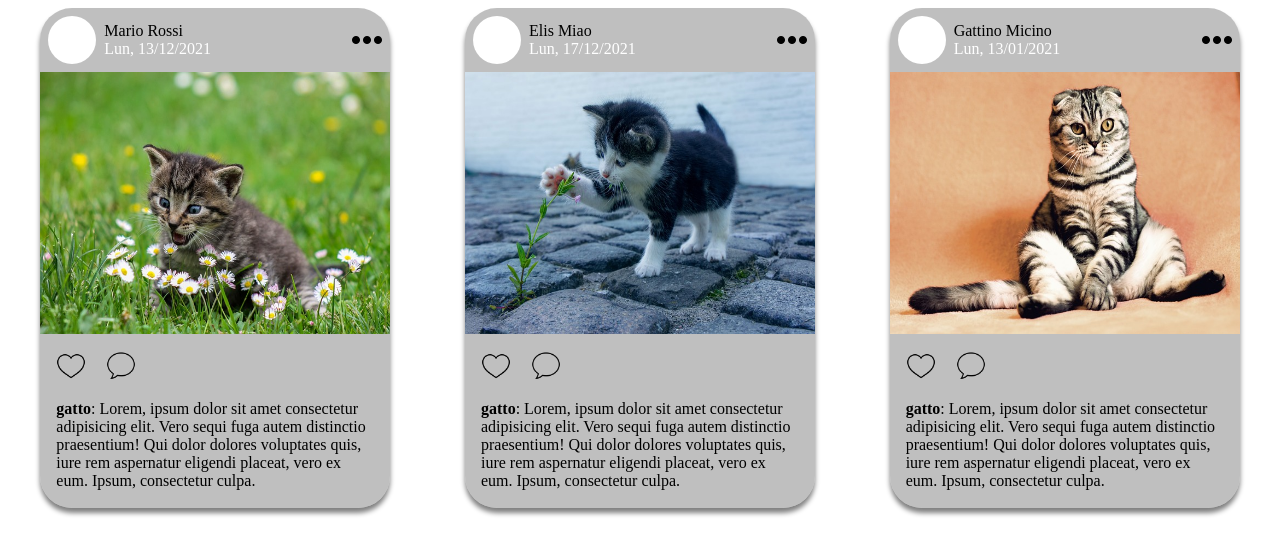
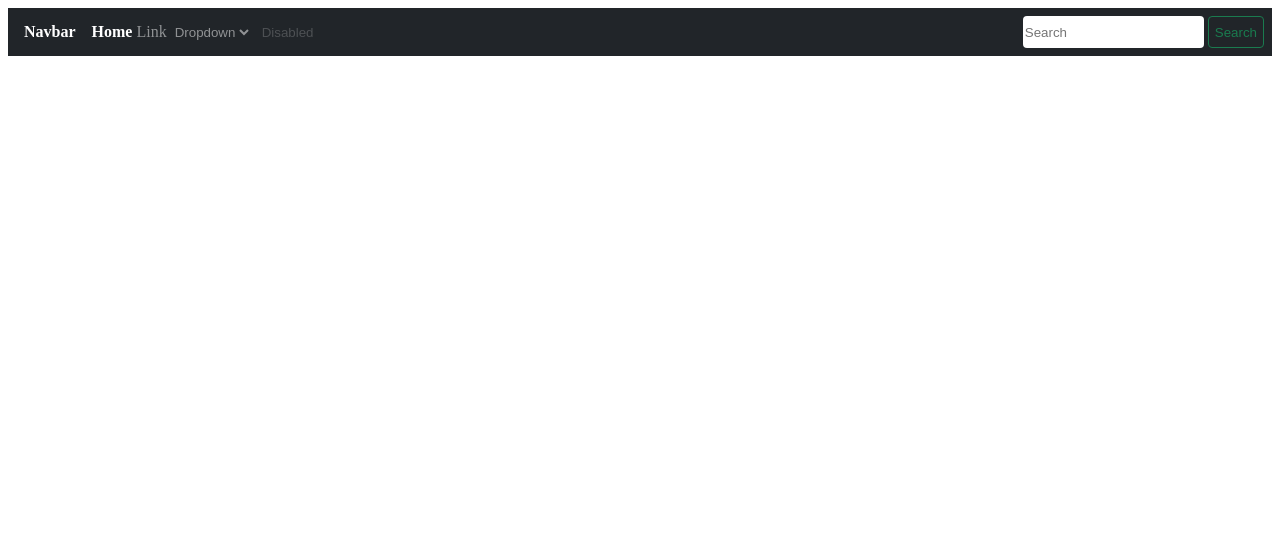
Before and after one commit to MatteoSpinelli/develhopeCSS, a plain HTML site: page index.html in a window 1280 px wide. Drawn offline with Linux system fonts and the light colour scheme.

Commit message:
feat: add exercise files

```diff
--- a/index.html
+++ b/index.html
@@ -5,59 +5,29 @@
     <meta http-equiv="X-UA-Compatible" content="IE=edge">
     <meta name="viewport" content="width=device-width, initial-scale=1.0">
     <link rel="stylesheet" href="style.css">
-    <title>Document</title>
+    <title>HTML exercise</title>
 </head>
 <body>
-    <div class="card">
-        <div class="header">
-            <div class="img-placeholder"></div>
-            <div class="info">
-                <p class="name">Mario Rossi</p>
-                <p class="date">Lun, 13/12/2021</p>
-            </div>
-            <img src="assets/ellipsis.png" class="dots" alt="dots">
-        </div>
-        <div class="content">
-            <img src="assets/cat1.jpg" alt="gatto">
-            <img src="assets/hearth.png" alt="" class="heart">
-            <img src="assets/message.png" alt="" class="message">
-            <p class="description"><b>gatto</b>: Lorem, ipsum dolor sit amet consectetur adipisicing elit. Vero sequi fuga autem distinctio praesentium! Qui dolor dolores voluptates quis, iure rem aspernatur eligendi placeat, vero ex eum. Ipsum, consectetur culpa.</p>
-        </div>
-    </div>
-
-    <div class="card">
-        <div class="header">
-            <div class="img-placeholder"></div>
-            <div class="info">
-                <p class="name">Elis Miao</p>
-                <p class="date">Lun, 17/12/2021</p>
-            </div>
-            <img src="assets/ellipsis.png" class="dots" alt="dots">
-        </div>
-        <div class="content">
-            <img src="assets/cat2.jpg" alt="gatto">
-            <img src="assets/hearth.png" alt="" class="heart">
-            <img src="assets/message.png" alt="" class="message">
-            <p class="description"><b>gatto</b>: Lorem, ipsum dolor sit amet consectetur adipisicing elit. Vero sequi fuga autem distinctio praesentium! Qui dolor dolores voluptates quis, iure rem aspernatur eligendi placeat, vero ex eum. Ipsum, consectetur culpa.</p>
-        </div>
-    </div>
-
-    <div class="card">
-        <div class="header">
-            <div class="img-placeholder"></div>
-            <div class="info">
-                <p class="name">Gattino Micino</p>
-                <p class="date">Lun, 13/01/2021</p>
-            </div>
-            <img src="assets/ellipsis.png" class="dots" alt="dots">
-        </div>
-        <div class="content">
-            <img src="assets/cat3.jpg" alt="gatto">
-            <img src="assets/hearth.png" alt="" class="heart">
-            <img src="assets/message.png" alt="" class="message">
-            <p class="description"><b>gatto</b>: Lorem, ipsum dolor sit amet consectetur adipisicing elit. Vero sequi fuga autem distinctio praesentium! Qui dolor dolores voluptates quis, iure rem aspernatur eligendi placeat, vero ex eum. Ipsum, consectetur culpa.</p>
-        </div>
-    </div>
-
+    <nav>
+        <img src="hamburger.png" id="hamburger" alt="hamburger menu">
+        <b>Navbar</b>
+        <ul>
+            <li><a href=""><b>Home</b></a></li>
+            <li><a href="">Link</a></li>
+            <li>
+                <select name="dropdown" id="dropdown">
+                    <option value="opt1">Dropdown</option>
+                    <option value="opt2">opt2</option>
+                </select>
+            </li>
+            <li>
+                <button disabled>Disabled</button>
+            </li>
+        </ul>
+        <form action="">
+            <input type="search" name="search" placeholder="Search">
+            <button>Search</button>
+        </form>
+    </nav>
 </body>
 </html>
--- a/style.css
+++ b/style.css
@@ -1,94 +1,86 @@
-/* || Card Style */
-.card{
-    background-color: rgba(128, 128, 128, 0.5);
-    width: 350px;
-    height: 500px;
-    border-radius: 2rem;
+@media (min-width: 768px){
+    #hamburger{
+        display: none;
+    }
+    nav{
         display: flex;
-    flex-direction: column;
-    box-shadow: 0px 5px 5px gray;
+        gap: 1rem;
+        color: white;
+        background-color: rgb(33, 37, 41);
+        align-items: center;
+        padding-left: 1rem;
     }
-.header{
-    padding: 1rem;
-    display: flex;
-    align-items: center;
-    padding: 0.5rem
-}
-.info{
-    margin-left: 0.5rem;
+
+    ul{
+        list-style-type: none;
+        margin: 0;
+        padding: 0;
         flex: 1;
     }
-.info p{
-    margin-top: 0;
-    margin-bottom: 0;
+
+    li{
+        display: inline-block;
     }
-.img-placeholder{
-    margin: 0;
-    display: inline-block;
-    background-color: white;
-    width: 3rem;
-    height: 3rem;
-    border-radius: 1.5rem;
+
+    a, a:visited{
+        color: white;
+        text-decoration: none;
     }
-.date{
+
+    select, button{
+        color: white;
+        outline: none;
+        background: none;
+        border: 0;
+    }
+
+    select{
+        background-color: rgb(33, 37, 41);
+    }
+
+    li:nth-child(2) a, select{
+        color: rgba(255, 255, 255, 0.5);
+    }
+
+    li button{
+        color: rgba(255, 255, 255, 0.2);
+    }
+
+    form{
+        margin: 0.5rem;
+    }
+
+    input{
+        border-radius: 4px;
+        border: 0;
+        height: 2rem;
+        outline: none;
+    }
+
+    form button{
+        border-radius: 4px;
+        height: 2rem;
+        color: rgb(26, 123, 79);
+        border: 1px solid rgb(26, 123, 79);
+    }
+
+    form button:hover{
+        background-color: rgb(26, 123, 79);
         color: white;
     }
-.content{
-    flex: 1;
-}
-.content img:first-child{
-    display: block;
-    width: 100%;
-    height: 60%;
-}
-.heart, .message{
-    padding-top: 1rem;
-    padding-left: 1rem;
-    width: 30px;
-}
-.description{
-    padding-left: 1rem;
-    padding-right: 1rem;
+
 }
 
-
-
-
-
-/* || Media Queries */
-
-@media (min-width: 768px) {
-    body{
-        display: grid;
-        max-height: 1500px;
-        grid-template-columns: repeat(auto-fit, minmax(350px, 1fr));
-        grid-template-rows: auto;
-        gap: 10px;
-        justify-items: center;
+@media (max-width: 768px){
+    ul, form{
+        display: none;
+    }
+    nav{
+        background-color: rgb(33, 37, 41);
+        display: flex;
+        gap: 1rem;
+        padding: 1rem;
         align-items: center;
+        color: white;
     }
 }
-
-@media (max-width: 768px) {
-    body{
-        display: grid;
-        max-height: 2500px;
-        grid-template-columns: repeat(auto-fit, minmax(350px, 1fr));
-        grid-template-rows: 1fr;
-        gap: 10px;
-        justify-items: center;
-        align-items: center;
-    }
-}
-
-@media (max-width: 375px) {
-    body{
-        display: grid;
-        max-height: 2500px;
-        grid-template-columns: 1fr;
-        grid-template-rows: 1fr 1fr 1fr;
-        gap: 10px;
-        justify-items: center;
-        align-items: center;
-    }
-}
```
Also changed, not shown: assets/cards-desktop.jpg (deleted), assets/cards-mobile.jpg (deleted), assets/cards-tablettablet.jpg (deleted), assets/cat1.jpg (deleted), assets/cat2.jpg (deleted), assets/cat3.jpg (deleted), assets/ellipsis.png (deleted), assets/hearth.png (deleted), assets/message.png (deleted), example.png (added), hamburger.png (added), 1 other file. Lines whose indentation alone changed are shown as unchanged.
